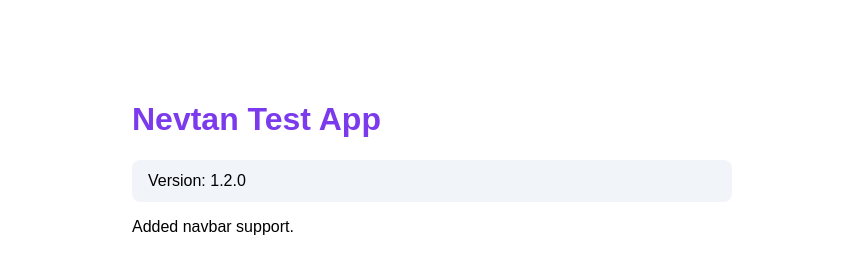
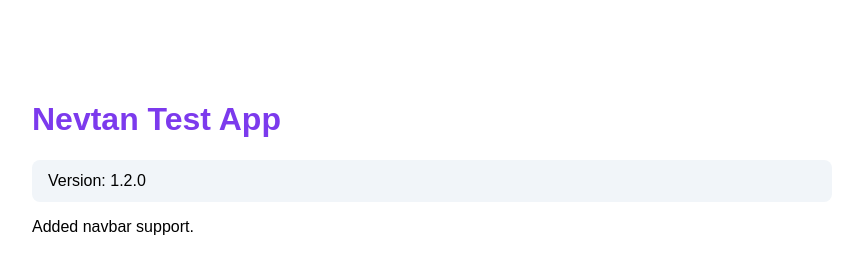
Before and after one commit to nic-afterdark/nevtan-test-app, a plain HTML site: page index.html in a window 1280 px wide. Shown: the whole page, without its empty margins (208-1071 px from the left). Drawn offline with Linux system fonts and the light colour scheme.

Commit message:
style: increase max-width to 800px

```diff
--- a/index.html
+++ b/index.html
@@ -4,7 +4,7 @@
   <meta charset="UTF-8" />
   <title>Nevtan Test App</title>
   <style>
-    body { font-family: sans-serif; max-width: 600px; margin: 60px auto; padding: 20px; }
+    body { font-family: sans-serif; max-width: 800px; margin: 60px auto; padding: 20px; }
     h1 { color: #7c3aed; }
     .version { background: #f1f5f9; border-radius: 8px; padding: 12px 16px; margin-top: 16px; font-mono: true; }
   </style>
```
